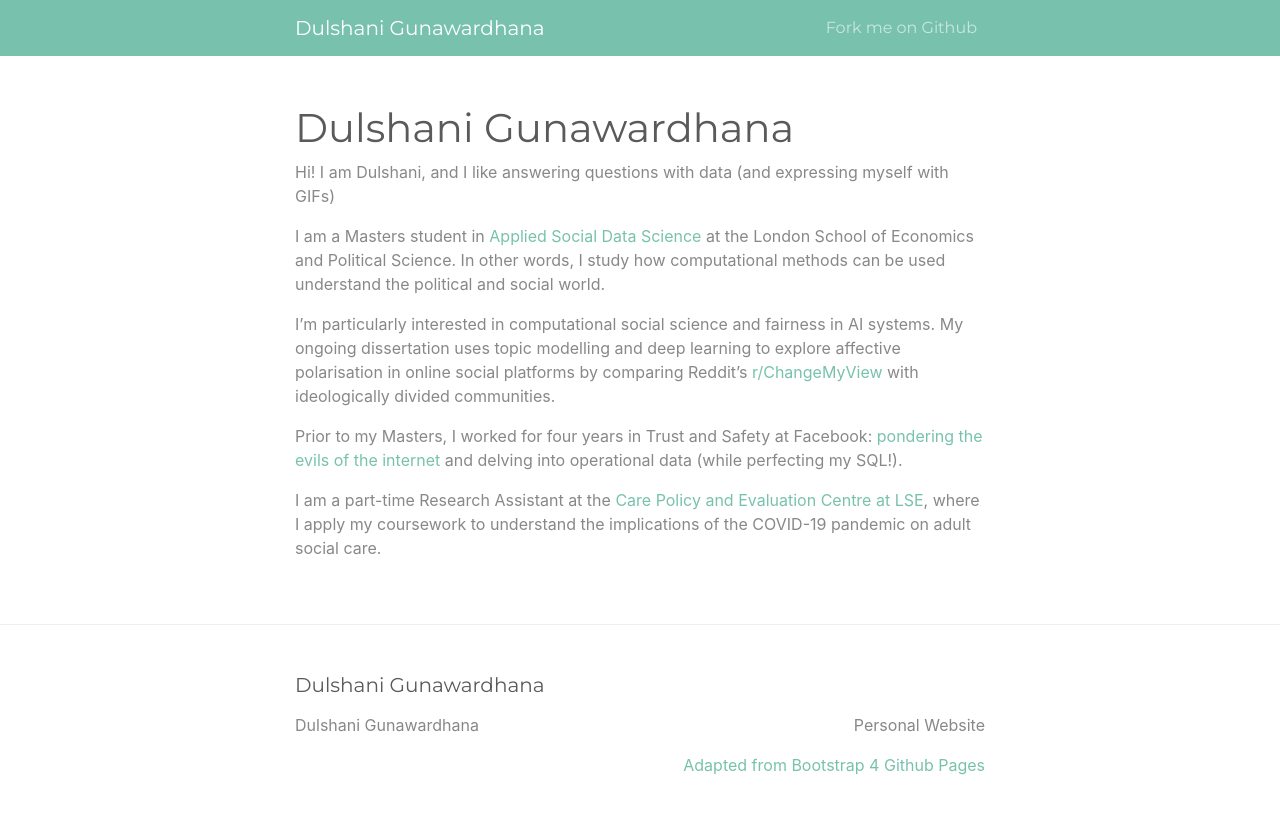
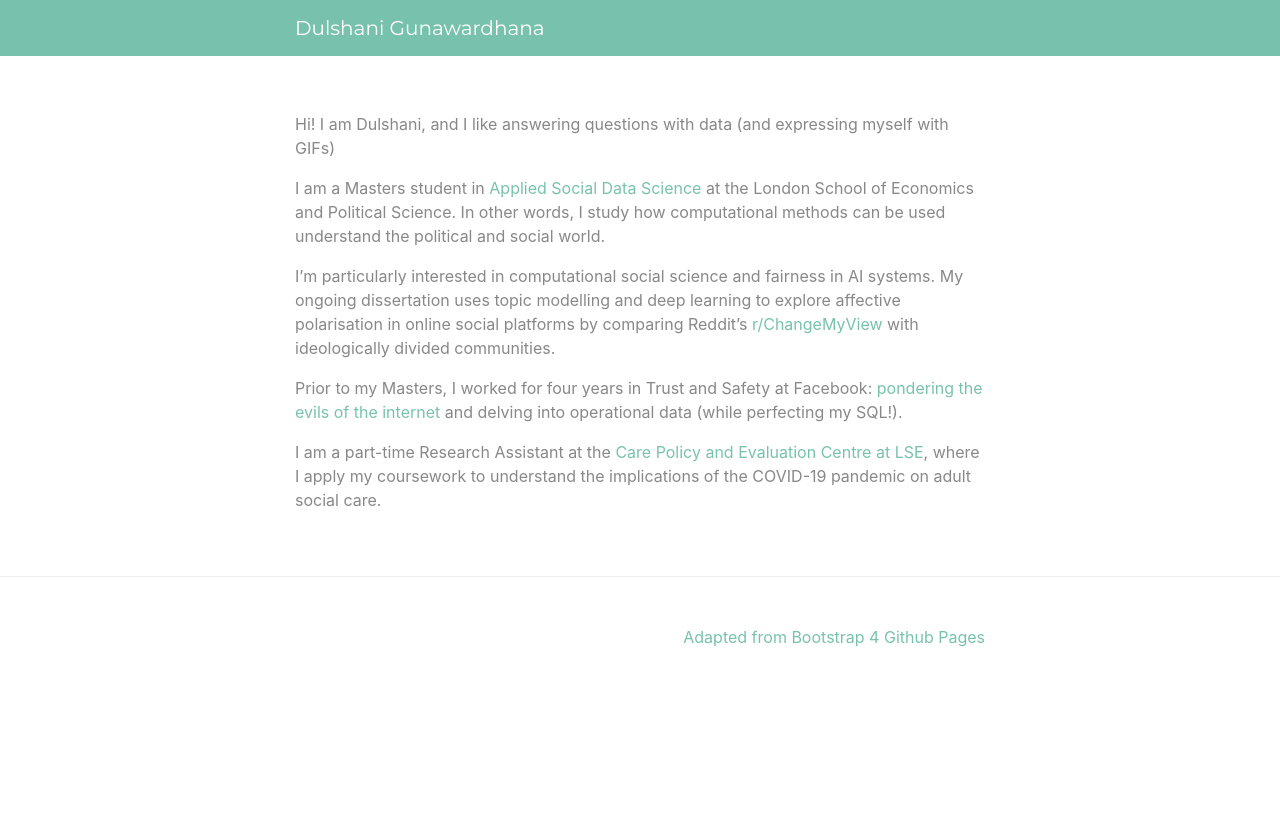
Before and after one commit to dshgna/dshgna.github.io, a Jekyll site: the page built from index.md, in a window 1280 px wide. Shown: the top 814 px of the page. Built offline with Jekyll 4.4.1, drawn with Linux system fonts in a browser that asks for light colours.

Commit message:
Styling updates

```diff
--- a/_includes/footer.html
+++ b/_includes/footer.html
@@ -2,33 +2,17 @@
 <div class="py-5 border-top">
   <div class="container">
 
-    <p class="h5 mb-3">{{ site.title | escape }}</p>
 
     <div class="row">
 
       <div class="col-sm">
         <ul class="list-unstyled">
-          <li>
-            {%- if site.author -%}
-              {{ site.author | escape }}
-            {%- else -%}
-              {{ site.title | escape }}
-            {%- endif -%}
-          </li>
-          {%- if site.email -%}
-            <li>
-              <a href="mailto:{{ site.email }}">
-                {{ site.email }}
-              </a>
-            </li>
-          {%- endif -%}
+
         </ul>
       </div>
 
 
       <div class="col-sm text-right">
-        <p>{{- site.description | escape -}}</p>
-
         <p>
           <a href="https://nicolas-van.github.io/bootstrap-4-github-pages/">Adapted from Bootstrap 4 Github Pages</a>
         </p>
--- a/_includes/header.html
+++ b/_includes/header.html
@@ -18,7 +18,7 @@
           {%- endif -%}
         {% endfor -%}
         <li class="nav-item">
-          <a class="nav-link" href="{{ site.github.repository_url }}">Fork me on Github</a>
+
         </li>
       </ul>
     </div>
--- a/index.md
+++ b/index.md
@@ -1,6 +1,5 @@
 ---
 layout: page
-title: Dulshani Gunawardhana
 ---
 
 Hi! I am Dulshani, and I like answering questions with data (and expressing myself with GIFs)
```
